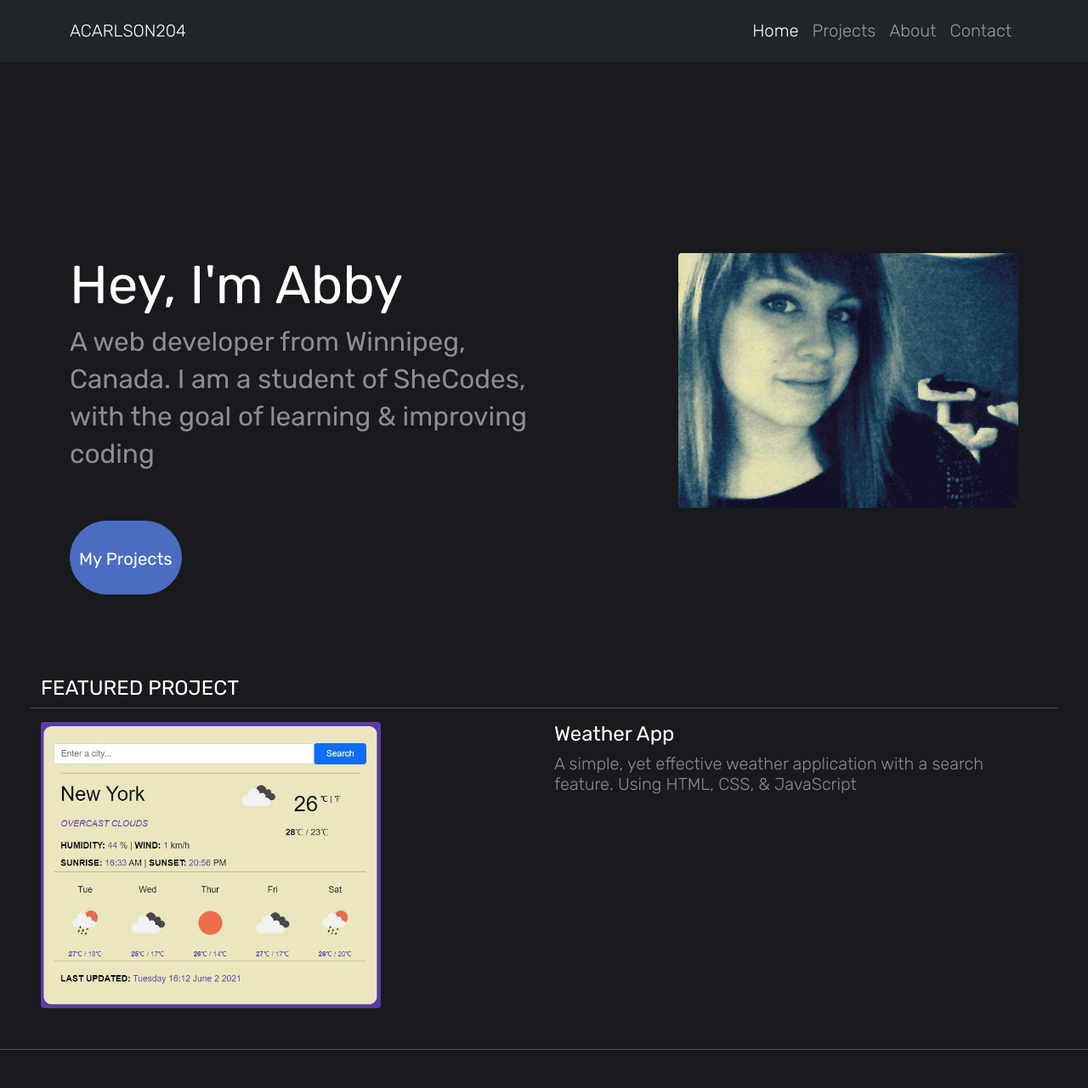
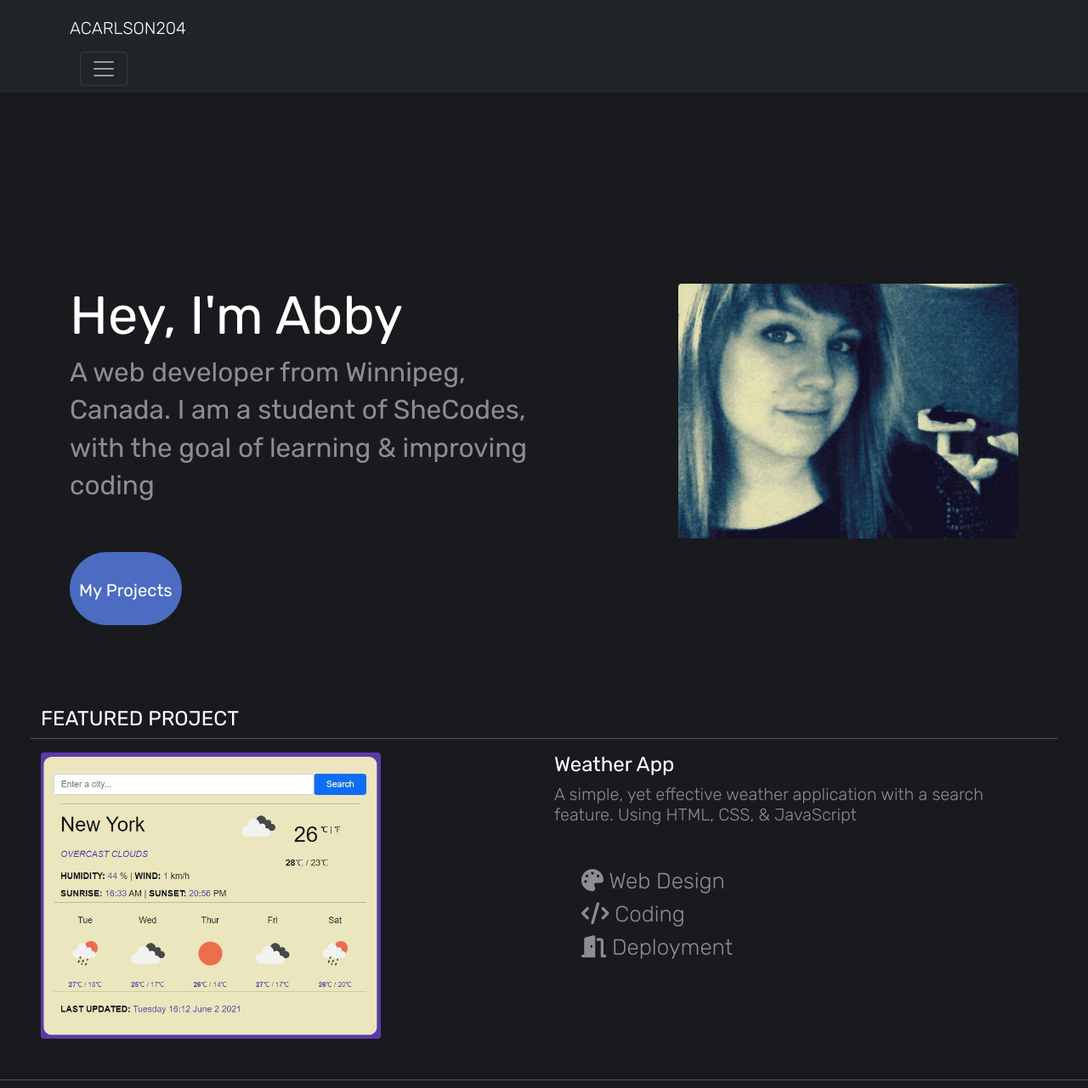
Before and after one commit to acarlson204/Portfolio2.0, a plain HTML site: page index.html in a window 1280 px wide. Shown: the top 1281 px of the page at 85% size. Drawn offline with nearby package versions, Linux system fonts and the light colour scheme.

Commit message:
fixed toggler and font awesome

```diff
--- a/about.html
+++ b/about.html
@@ -15,13 +15,16 @@
         rel="stylesheet"
         integrity="sha384-+0n0xVW2eSR5OomGNYDnhzAbDsOXxcvSN1TPprVMTNDbiYZCxYbOOl7+AMvyTG2x"
         crossorigin="anonymous">
+    <script src="https://cdn.jsdelivr.net/npm/bootstrap@5.0.1/dist/js/bootstrap.bundle.min.js"
+        integrity="sha384-gtEjrD/SeCtmISkJkNUaaKMoLD0//ElJ19smozuHV6z3Iehds+3Ulb9Bn9Plx0x4"
+        crossorigin="anonymous"></script>
     <link rel="stylesheet" href="style/style.css">
     <title>Abby Carlson | Web Design</title>
 </head>
 
 <body>
 
-    <nav class="navbar navbar-expand-md navbar-dark bg-dark">
+    <nav class="navbar navbar-expand-xxl navbar-dark bg-dark">
         <div class="container">
             <a class="navbar-brand" href="index.html">ACARLSON204</a>
             <div class="container">
--- a/index.html
+++ b/index.html
@@ -11,18 +11,21 @@
         href="https://fonts.googleapis.com/css2?family=Rubik:ital,wght@0,300;0,400;0,500;0,600;0,700;0,800;0,900;1,300;1,400;1,500;1,600;1,700;1,800&display=swap"
         rel="stylesheet">
     <meta name='viewport' content='width=device-width, initial-scale=1'>
-    <script src='https://kit.fontawesome.com/a076d05399.js' crossorigin='anonymous'></script>
+    <script src="https://kit.fontawesome.com/cef970a6e3.js" crossorigin="anonymous"></script>
     <link href="https://cdn.jsdelivr.net/npm/bootstrap@5.0.1/dist/css/bootstrap.min.css"
         rel="stylesheet"
         integrity="sha384-+0n0xVW2eSR5OomGNYDnhzAbDsOXxcvSN1TPprVMTNDbiYZCxYbOOl7+AMvyTG2x"
         crossorigin="anonymous">
+    <script src="https://cdn.jsdelivr.net/npm/bootstrap@5.0.1/dist/js/bootstrap.bundle.min.js"
+        integrity="sha384-gtEjrD/SeCtmISkJkNUaaKMoLD0//ElJ19smozuHV6z3Iehds+3Ulb9Bn9Plx0x4"
+        crossorigin="anonymous"></script>
     <link rel="stylesheet" href="style/style.css">
     <title>Abby Carlson | Web Design</title>
 </head>
 
 <body>
 
-    <nav class="navbar navbar-expand-md navbar-dark bg-dark">
+    <nav class="navbar navbar-expand-xxl navbar-dark bg-dark">
         <div class="container">
             <a class="navbar-brand" href="index.html">ACARLSON204</a>
             <div class="container">
@@ -90,10 +93,10 @@
                 </h5>
 
                 <br>
-                <ul class="d-none d-sm-block>
-                    <li><i class=" fa-solid fa-code"></i>Web Design</li>
-                    <li>Coding</li>
-                    <li>Deployment</li>
+                <ul>
+                    <li><i class="fas fa-palette"></i> Web Design</li>
+                    <li><i class="fas fa-code"></i> Coding</li>
+                    <li><i class="fas fa-door-open"></i> Deployment</li>
                 </ul>
             </div>
         </div>
```
Also changed, not shown: contact.html (+6 -3 lines), projects.html (+10 -7 lines).
